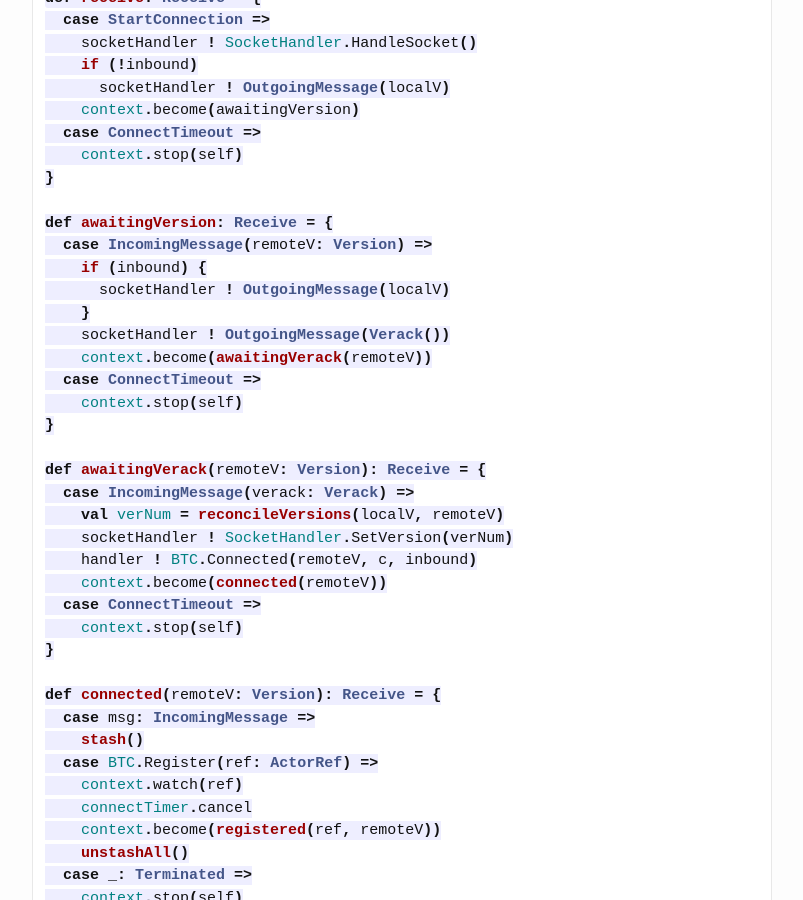
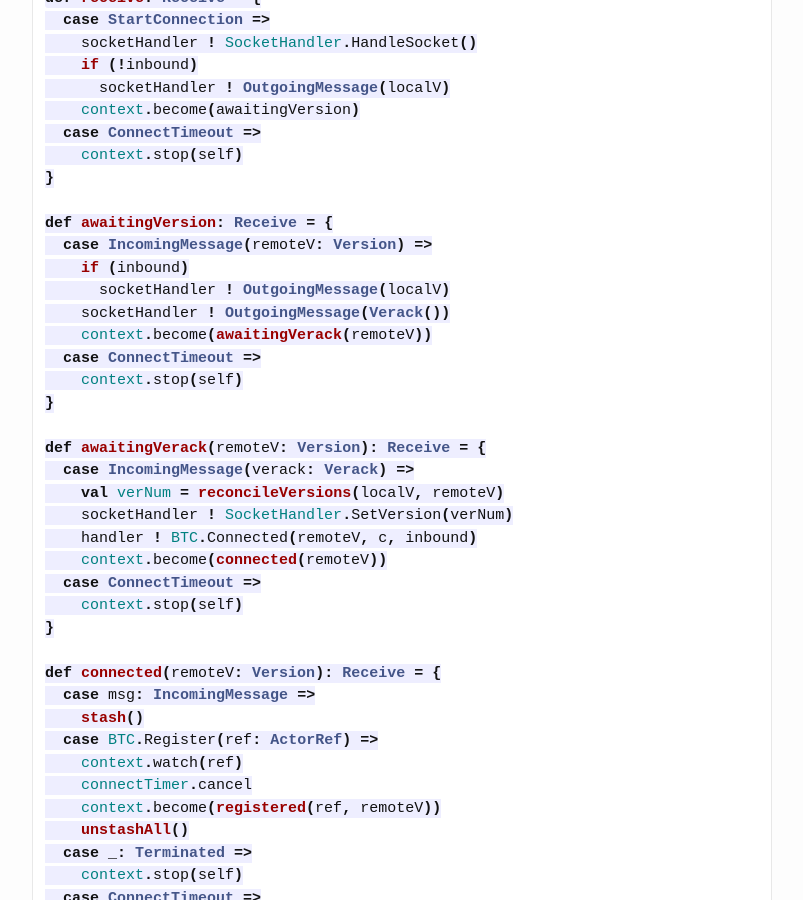
Before and after one commit to yzernik/yzernik.github.io, a Jekyll site: the page built from _posts/2015-09-14-connecting-to-bitcoin-network.md, in a window 1280 px wide and 900 px high, scrolled down 5690 px. Shown: the whole window, without its empty margins (238-1041 px from the left). Built offline with Jekyll 4.4.1, drawn with Linux system fonts in a browser that asks for light colours; Markdown is read by kramdown in place of the engine named in the settings; comment, search, counter and statistics services are not loaded.

Commit message:
remove braces from it

```diff
--- a/_posts/2015-09-14-connecting-to-bitcoin-network.md
+++ b/_posts/2015-09-14-connecting-to-bitcoin-network.md
@@ -206,9 +206,8 @@ def receive: Receive = {
 
 def awaitingVersion: Receive = {
   case IncomingMessage(remoteV: Version) =>
-    if (inbound) {
+    if (inbound)
       socketHandler ! OutgoingMessage(localV)
-    }
     socketHandler ! OutgoingMessage(Verack())
     context.become(awaitingVerack(remoteV))
   case ConnectTimeout =>
```
